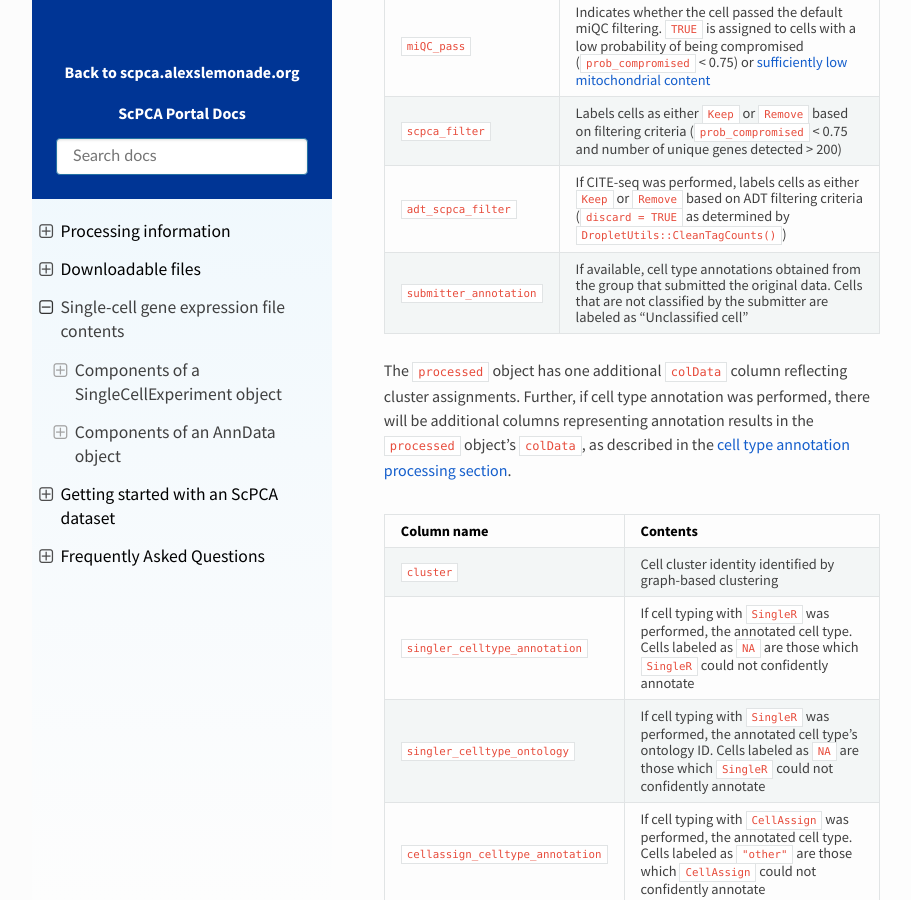
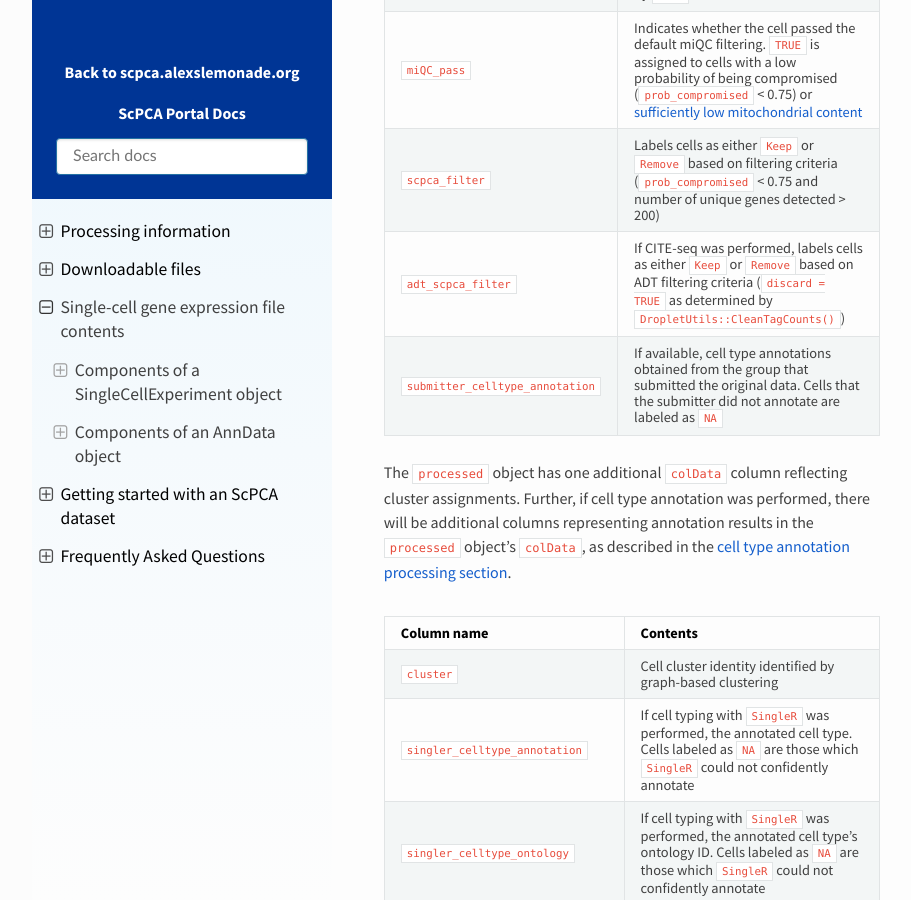
Before and after one commit to DongzeHE/scpca-docs, a Sphinx documentation site: the page built from docs/sce_file_contents.md, in a window 1280 px wide and 900 px high, scrolled down 2340 px. Shown: the whole window, without its empty margins (158-1069 px from the left). Built offline with Sphinx 7.4.7 and the Read the Docs theme 2.0.0, drawn with Linux system fonts in a browser that asks for light colours; some of the changed text lies outside the part shown.

Commit message:
Apply suggestions from code review
Co-authored-by: Stephanie Spielman <stephanie.spielman@gmail.com>

```diff
--- a/docs/sce_file_contents.md
+++ b/docs/sce_file_contents.md
@@ -63,7 +63,7 @@
 | `miQC_pass`             | Indicates whether the cell passed the default miQC filtering. `TRUE` is assigned to cells with a low probability of being compromised (`prob_compromised` < 0.75) or [sufficiently low mitochondrial content](https://bioconductor.org/packages/release/bioc/vignettes/miQC/inst/doc/miQC.html#preventing-exclusion-of-low-mito-cells)  |
 | `scpca_filter` | Labels cells as either `Keep` or `Remove` based on filtering criteria (`prob_compromised` < 0.75 and number of unique genes detected > 200) |
 | `adt_scpca_filter` | If CITE-seq was performed, labels cells as either `Keep` or `Remove` based on ADT filtering criteria (`discard = TRUE` as determined by [`DropletUtils::CleanTagCounts()`](https://rdrr.io/github/MarioniLab/DropletUtils/man/cleanTagCounts.html)) |
-| `submitter_annotation` | If available, cell type annotations obtained from the group that submitted the original data. Cells that are not classified by the submitter are labeled as "Unclassified cell" |
+| `submitter_celltype_annotation` | If available, cell type annotations obtained from the group that submitted the original data. Cells that the submitter did not annotate are labeled as `NA` |
 
 
 The `processed` object has one additional `colData` column reflecting cluster assignments.
```
Also changed, not shown: other parts of docs/sce_file_contents.md (+1 -1 lines), docs/processing_information.md (+1 -1 lines).
